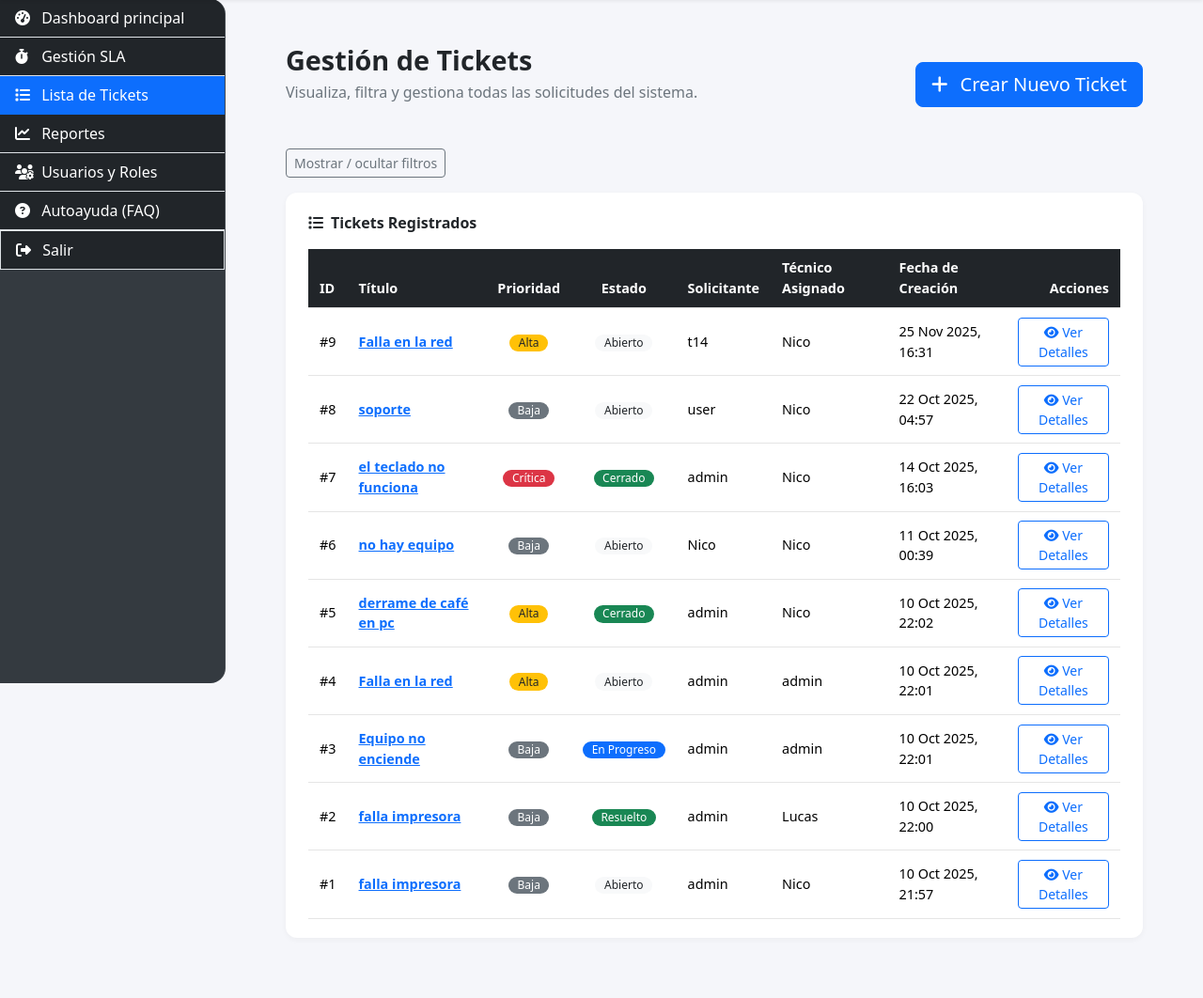
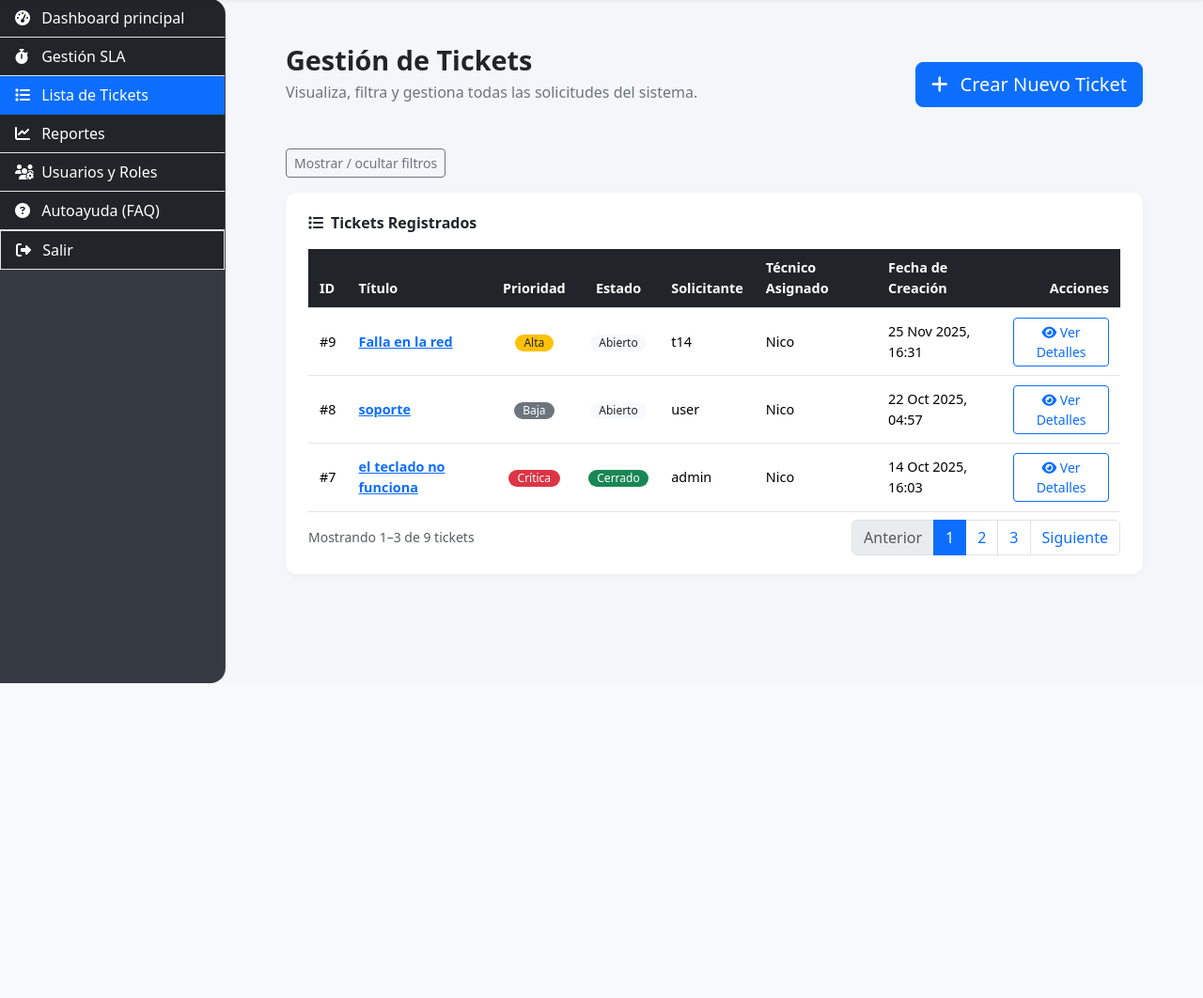
Before and after one commit to medinabenjamin/tickets-v1.0, a Django app: page /tickets/ in a window 1280 px wide. Shown: the part 73-1135 px from the top of the page at 94% size. After the commit the page ends 800 px from the top, so only its background shows below. Run offline with Django 5.2, Linux system fonts and the light colour scheme; a user stored in the database is signed in; data comes from the database, SQL or seed files in the repository; some libraries are stand-ins or nearby versions.

Commit message:
Fix ticket pagination rendering

```diff
--- a/soporte/templates/soporte/home.html
+++ b/soporte/templates/soporte/home.html
@@ -107,7 +107,7 @@
                         </tr>
                     </thead>
                     <tbody>
-                        {% for ticket in tickets %}
+                        {% for ticket in page_obj %}
                         <tr>
                             <td>#{{ ticket.id }}</td>
                             <td>
--- a/soporte/views.py
+++ b/soporte/views.py
@@ -37,7 +37,7 @@ from django.template.loader import get_template
 # Configura el logger para la aplicación
 logger = logging.getLogger(__name__)
 
-PAGE_SIZE_TICKETS = 10
+PAGE_SIZE_TICKETS = 3 if settings.DEBUG else 10
 
 
 def agrupar_permisos_en_espanol(permisos_qs, permisos_seleccionados):
```
